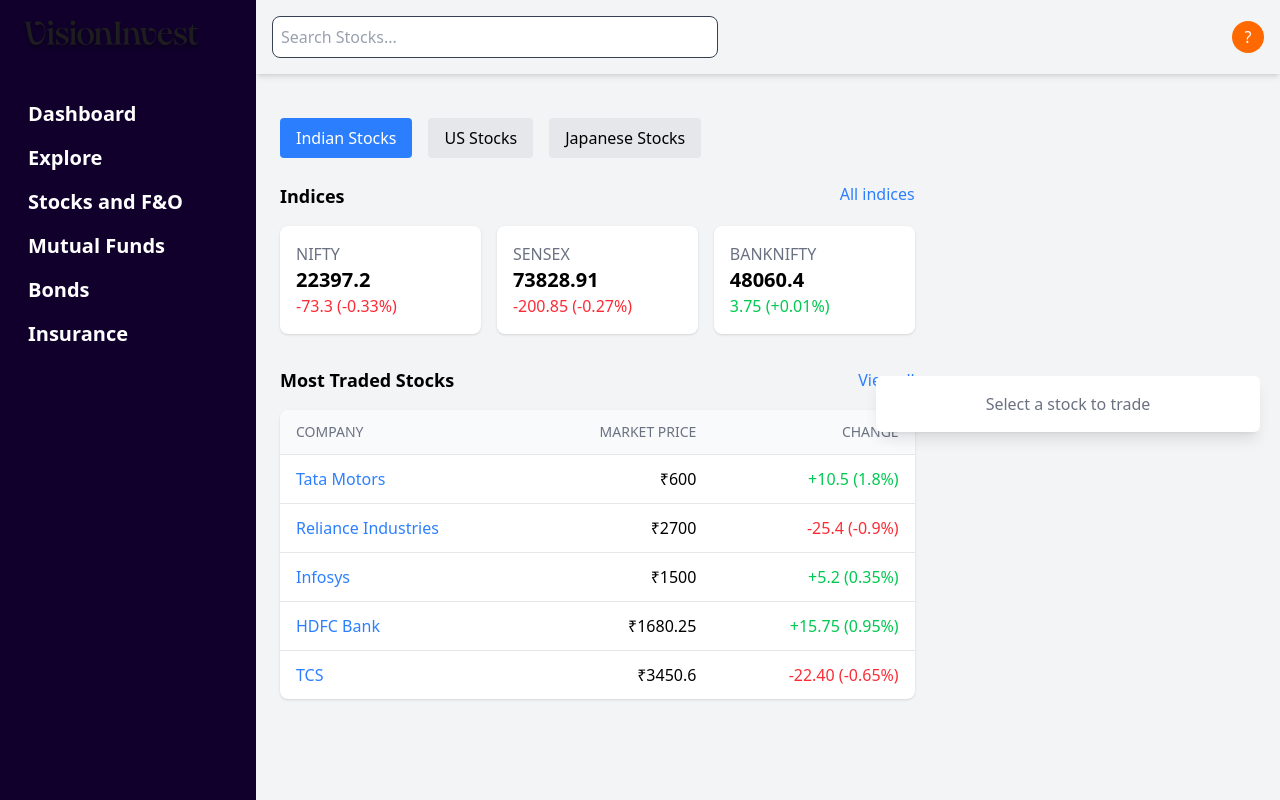
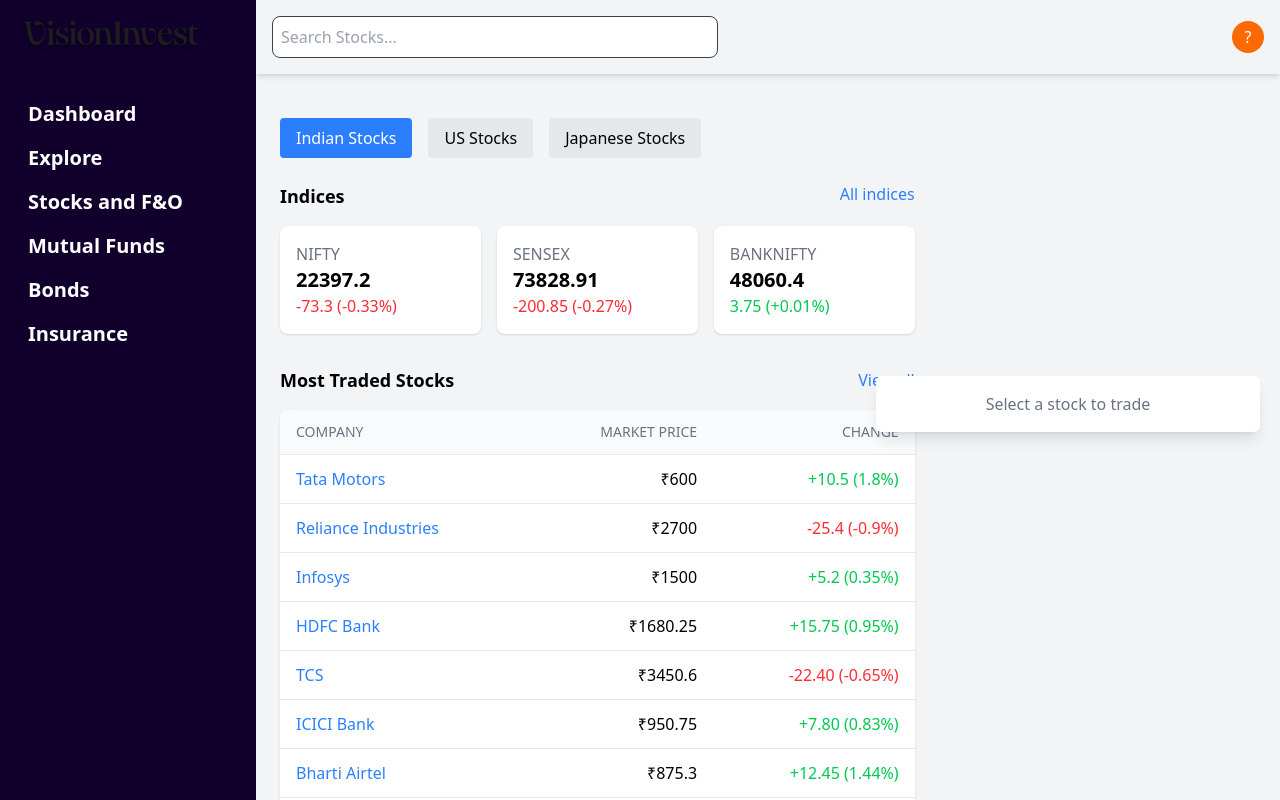
Before and after one commit to A1YAARY/vision-codecrafter2.0, a React (Vite) app in the folder client/: page /stock in a window 1280 px wide. Shown: the top 800 px of the page. Built offline with nearby package versions, Linux system fonts and the light colour scheme.

Commit message:
add the data of the stocks

```diff
--- a/client/src/pages/Stock.jsx
+++ b/client/src/pages/Stock.jsx
@@ -126,6 +126,41 @@
           change: "-22.40",
           percentChange: "-0.65%",
         },
+        {
+          name: "ICICI Bank",
+          symbol: "NSE:ICICIBANK",
+          price: 950.75,
+          change: "+7.80",
+          percentChange: "0.83%",
+        },
+        {
+          name: "Bharti Airtel",
+          symbol: "NSE:BHARTIARTL",
+          price: 875.30,
+          change: "+12.45",
+          percentChange: "1.44%",
+        },
+        {
+          name: "Hindustan Unilever",
+          symbol: "NSE:HINDUNILVR",
+          price: 2350.20,
+          change: "-5.65",
+          percentChange: "-0.24%",
+        },
+        {
+          name: "Wipro",
+          symbol: "NSE:WIPRO",
+          price: 420.15,
+          change: "+3.25",
+          percentChange: "0.78%",
+        },
+        {
+          name: "Asian Paints",
+          symbol: "NSE:ASIANPAINT",
+          price: 3100.50,
+          change: "-8.75",
+          percentChange: "-0.28%",
+        }
       ],
       US: [
         {
@@ -149,6 +184,55 @@
           change: "-5.75",
           percentChange: "-2.43%",
         },
+        {
+          name: "Amazon",
+          symbol: "NASDAQ:AMZN",
+          price: 178.75,
+          change: "+4.25",
+          percentChange: "2.43%",
+        },
+        {
+          name: "Alphabet (Google)",
+          symbol: "NASDAQ:GOOGL",
+          price: 142.30,
+          change: "+1.70",
+          percentChange: "1.21%",
+        },
+        {
+          name: "Johnson & Johnson",
+          symbol: "NYSE:JNJ",
+          price: 162.80,
+          change: "-0.90",
+          percentChange: "-0.55%",
+        },
+        {
+          name: "Procter & Gamble",
+          symbol: "NYSE:PG",
+          price: 158.25,
+          change: "+0.75",
+          percentChange: "0.48%",
+        },
+        {
+          name: "JPMorgan Chase",
+          symbol: "NYSE:JPM",
+          price: 180.50,
+          change: "+3.25",
+          percentChange: "1.83%",
+        },
+        {
+          name: "Visa Inc",
+          symbol: "NYSE:V",
+          price: 267.40,
+          change: "-1.35",
+          percentChange: "-0.50%",
+        },
+        {
+          name: "Walmart",
+          symbol: "NYSE:WMT",
+          price: 59.80,
+          change: "+0.45",
+          percentChange: "0.76%",
+        }
       ],
       Japanese: [
         {
@@ -172,6 +256,55 @@
           change: "+225.60",
           percentChange: "1.85%",
         },
+        {
+          name: "Nintendo",
+          symbol: "TSE:7974",
+          price: 7350.50,
+          change: "+80.25",
+          percentChange: "1.10%",
+        },
+        {
+          name: "Nippon Telegraph & Telephone",
+          symbol: "TSE:9432",
+          price: 3860.75,
+          change: "-45.25",
+          percentChange: "-1.16%",
+        },
+        {
+          name: "Fanuc Corp",
+          symbol: "TSE:6954",
+          price: 4520.25,
+          change: "+65.50",
+          percentChange: "1.47%",
+        },
+        {
+          name: "Keyence Corp",
+          symbol: "TSE:6861",
+          price: 65200.50,
+          change: "-780.25",
+          percentChange: "-1.18%",
+        },
+        {
+          name: "Mitsubishi UFJ Financial",
+          symbol: "TSE:8306",
+          price: 1230.75,
+          change: "+18.50",
+          percentChange: "1.53%",
+        },
+        {
+          name: "Hitachi",
+          symbol: "TSE:6501",
+          price: 9450.25,
+          change: "+125.75",
+          percentChange: "1.35%",
+        },
+        {
+          name: "Denso Corp",
+          symbol: "TSE:6902",
+          price: 1820.50,
+          change: "-25.25",
+          percentChange: "-1.37%",
+        }
       ],
     };
 
--- a/client/src/pages/StockScreen.jsx
+++ b/client/src/pages/StockScreen.jsx
@@ -32,6 +32,7 @@
     // Mock function to get stock data - replace with actual API call
     const getStockBySymbol = (symbol) => {
       const stocks = {
+        // Indian Stocks (NSE)
         "NSE:TATAMOTORS": {
           name: "Tata Motors",
           symbol: "NSE:TATAMOTORS",
@@ -53,7 +54,201 @@
           change: "+5.2",
           percentChange: "0.35%",
         },
+        "NSE:HDFCBANK": {
+          name: "HDFC Bank",
+          symbol: "NSE:HDFCBANK",
+          price: 1650,
+          change: "+15.3",
+          percentChange: "0.94%",
+        },
+        "NSE:TCS": {
+          name: "Tata Consultancy Services",
+          symbol: "NSE:TCS",
+          price: 3450,
+          change: "-18.6",
+          percentChange: "-0.54%",
+        },
+        "NSE:ICICIBANK": {
+          name: "ICICI Bank",
+          symbol: "NSE:ICICIBANK",
+          price: 950,
+          change: "+7.8",
+          percentChange: "0.83%",
+        },
+        "NSE:BHARTIARTL": {
+          name: "Bharti Airtel",
+          symbol: "NSE:BHARTIARTL",
+          price: 875,
+          change: "+12.4",
+          percentChange: "1.44%",
+        },
+        "NSE:HINDUNILVR": {
+          name: "Hindustan Unilever",
+          symbol: "NSE:HINDUNILVR",
+          price: 2350,
+          change: "-5.6",
+          percentChange: "-0.24%",
+        },
+        "NSE:WIPRO": {
+          name: "Wipro",
+          symbol: "NSE:WIPRO",
+          price: 420,
+          change: "+3.2",
+          percentChange: "0.77%",
+        },
+        "NSE:ASIANPAINT": {
+          name: "Asian Paints",
+          symbol: "NSE:ASIANPAINT",
+          price: 3100,
+          change: "-8.7",
+          percentChange: "-0.28%",
+        },
+
+        // US Stocks (NASDAQ/NYSE)
+        "NASDAQ:AAPL": {
+          name: "Apple Inc",
+          symbol: "NASDAQ:AAPL",
+          price: 173.50,
+          change: "+2.35",
+          percentChange: "1.37%",
+        },
+        "NASDAQ:MSFT": {
+          name: "Microsoft Corporation",
+          symbol: "NASDAQ:MSFT",
+          price: 396.20,
+          change: "-3.80",
+          percentChange: "-0.95%",
+        },
+        "NASDAQ:AMZN": {
+          name: "Amazon.com Inc",
+          symbol: "NASDAQ:AMZN",
+          price: 178.75,
+          change: "+4.25",
+          percentChange: "2.43%",
+        },
+        "NASDAQ:GOOGL": {
+          name: "Alphabet Inc",
+          symbol: "NASDAQ:GOOGL",
+          price: 142.30,
+          change: "+1.70",
+          percentChange: "1.21%",
+        },
+        "NYSE:JNJ": {
+          name: "Johnson & Johnson",
+          symbol: "NYSE:JNJ",
+          price: 162.80,
+          change: "-0.90",
+          percentChange: "-0.55%",
+        },
+        "NYSE:PG": {
+          name: "Procter & Gamble",
+          symbol: "NYSE:PG",
+          price: 158.25,
+          change: "+0.75",
+          percentChange: "0.48%",
+        },
+        "NYSE:JPM": {
+          name: "JPMorgan Chase",
+          symbol: "NYSE:JPM",
+          price: 180.50,
+          change: "+3.25",
+          percentChange: "1.83%",
+        },
+        "NYSE:V": {
+          name: "Visa Inc",
+          symbol: "NYSE:V",
+          price: 267.40,
+          change: "-1.35",
+          percentChange: "-0.50%",
+        },
+        "NASDAQ:TSLA": {
+          name: "Tesla Inc",
+          symbol: "NASDAQ:TSLA",
+          price: 245.75,
+          change: "+8.50",
+          percentChange: "3.58%",
+        },
+        "NYSE:WMT": {
+          name: "Walmart Inc",
+          symbol: "NYSE:WMT",
+          price: 59.80,
+          change: "+0.45",
+          percentChange: "0.76%",
+        },
+
+        // Japanese Stocks (TYO)
+        "TYO:7203": {
+          name: "Toyota Motor Corp",
+          symbol: "TYO:7203",
+          price: 2450,
+          change: "+35.0",
+          percentChange: "1.45%",
+        },
+        "TYO:9984": {
+          name: "SoftBank Group",
+          symbol: "TYO:9984",
+          price: 6780,
+          change: "-120.0",
+          percentChange: "-1.74%",
+        },
+        "TYO:6758": {
+          name: "Sony Group",
+          symbol: "TYO:6758",
+          price: 12450,
+          change: "+225.0",
+          percentChange: "1.84%",
+        },
+        "TYO:7974": {
+          name: "Nintendo Co",
+          symbol: "TYO:7974",
+          price: 7350,
+          change: "+80.0",
+          percentChange: "1.10%",
+        },
+        "TYO:9432": {
+          name: "Nippon Telegraph & Telephone",
+          symbol: "TYO:9432",
+          price: 3860,
+          change: "-45.0",
+          percentChange: "-1.15%",
+        },
+        "TYO:6954": {
+          name: "Fanuc Corp",
+          symbol: "TYO:6954",
+          price: 4520,
+          change: "+65.0",
+          percentChange: "1.46%",
+        },
+        "TYO:6861": {
+          name: "Keyence Corp",
+          symbol: "TYO:6861",
+          price: 65200,
+          change: "-780.0",
+          percentChange: "-1.18%",
+        },
+        "TYO:8306": {
+          name: "Mitsubishi UFJ Financial Group",
+          symbol: "TYO:8306",
+          price: 1230,
+          change: "+18.0",
+          percentChange: "1.48%",
+        },
+        "TYO:6501": {
+          name: "Hitachi Ltd",
+          symbol: "TYO:6501",
+          price: 9450,
+          change: "+125.0",
+          percentChange: "1.34%",
+        },
+        "TYO:6902": {
+          name: "Denso Corp",
+          symbol: "TYO:6902",
+          price: 1820,
+          change: "-25.0",
+          percentChange: "-1.36%",
+        }
       };
+
       return (
         stocks[symbol] || {
           name: symbol,
```
